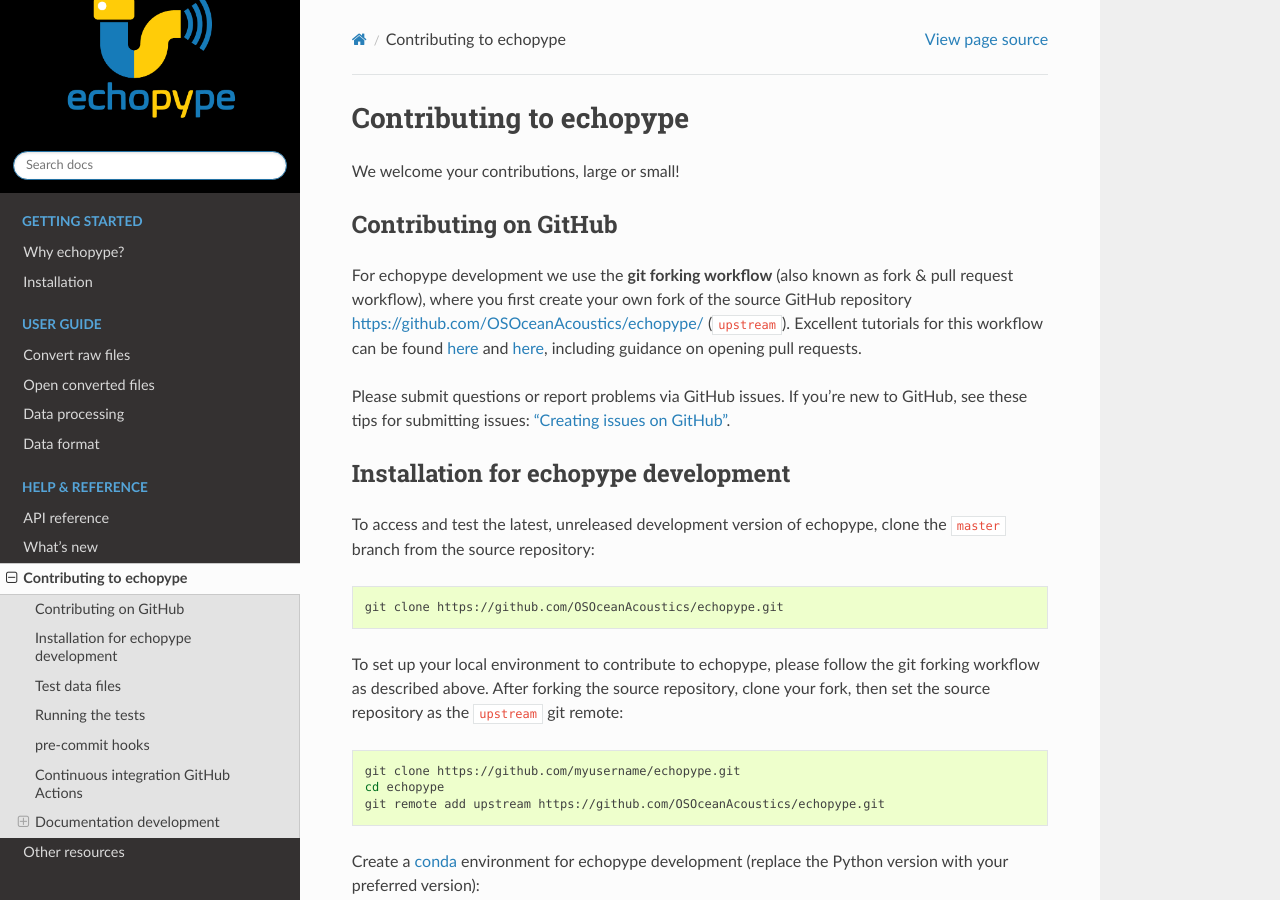
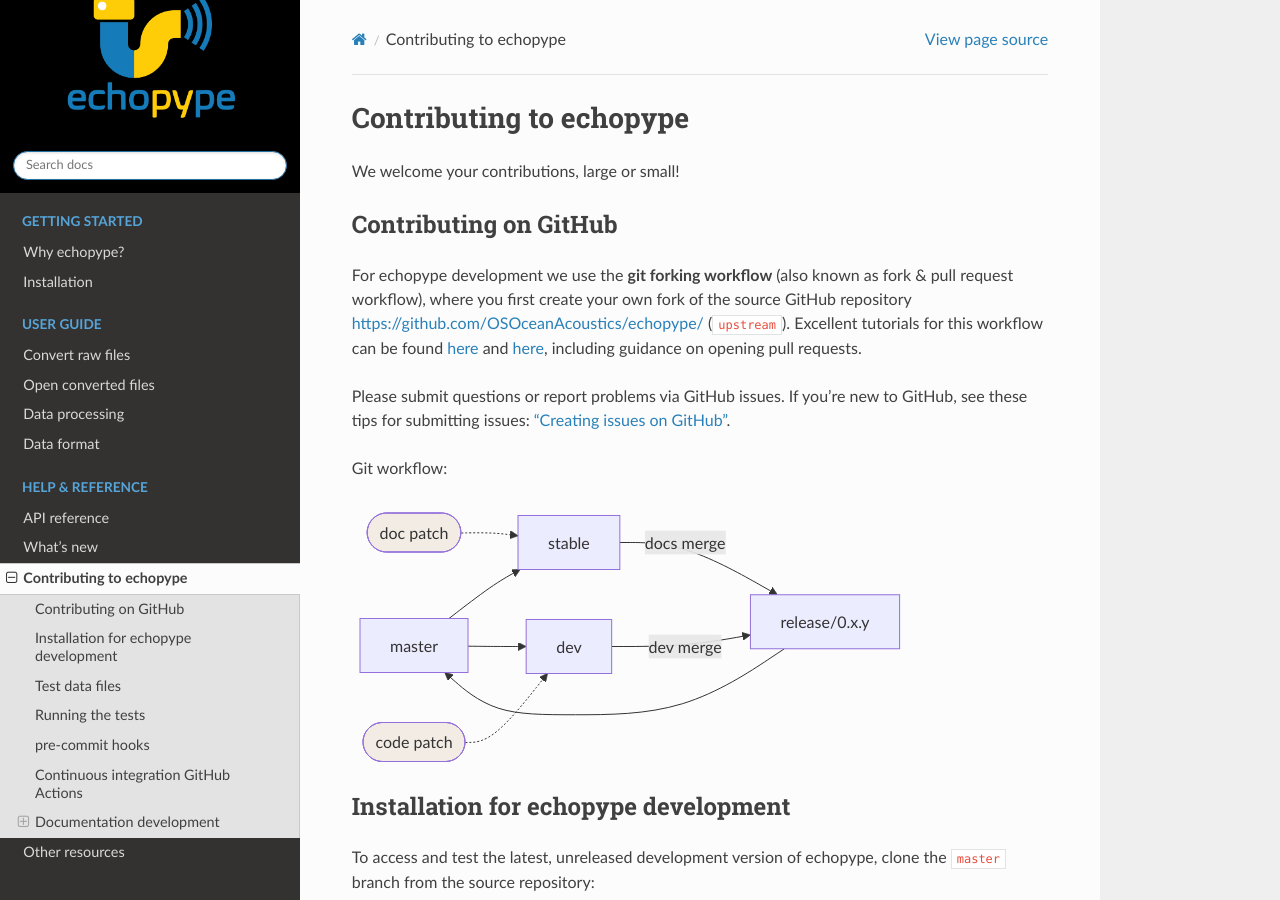
Before and after one commit to OSOceanAcoustics/echopype, a Sphinx documentation site: the page built from docs/source/contributing.rst, in a window 1280 px wide and 900 px high. Built offline with Sphinx 7.4.7 and the Read the Docs theme 2.0.0, drawn with Linux system fonts in a browser that asks for light colours.

```diff
--- a/docs/requirements.txt
+++ b/docs/requirements.txt
@@ -1,3 +1,4 @@
 sphinx_rtd_theme
 sphinx-automodapi
+sphinxcontrib-mermaid
 numpydoc
--- a/docs/source/conf.py
+++ b/docs/source/conf.py
@@ -47,7 +47,8 @@ extensions = [
     'sphinx.ext.intersphinx',
     'sphinx.ext.mathjax',
     'sphinx.ext.ifconfig',
-    'sphinx.ext.githubpages'
+    'sphinx.ext.githubpages',
+    'sphinxcontrib.mermaid'
 ]
 
 numpydoc_show_class_members = False
--- a/docs/source/contributing.rst
+++ b/docs/source/contributing.rst
@@ -17,6 +17,20 @@ including guidance on opening pull requests.
 Please submit questions or report problems via GitHub issues. If you're new to GitHub,
 see these tips for submitting issues:
 `"Creating issues on GitHub" <https://medium.com/nyc-planning-digital/writing-a-proper-github-issue-97427d62a20f>`_.
+
+Git workflow:
+
+.. mermaid::
+
+    graph LR
+        classDef patch fill:#f2ece4
+        A[master] --> B[stable]
+        p1([doc patch]):::patch -.-> B
+        B --> |docs merge| D[release/0.x.y]
+        A --> C[dev]
+        p2([code patch]):::patch -.-> C
+        C --> |dev merge| D
+        D --> A
 
 
 Installation for echopype development
--- a/requirements-dev.txt
+++ b/requirements-dev.txt
@@ -19,5 +19,6 @@ setuptools_scm
 sphinx
 sphinx-automodapi
 sphinx_rtd_theme
+sphinxcontrib-mermaid
 twine
 wheel
```
